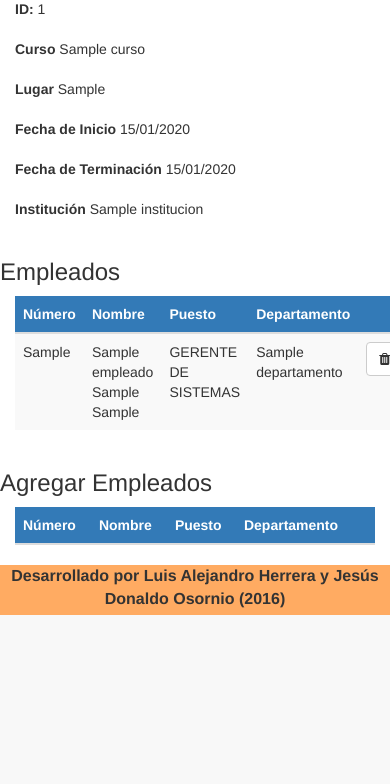
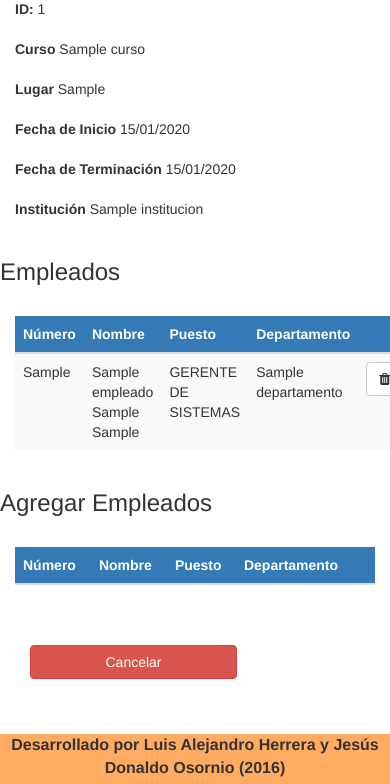
Before and after one commit to jdosornio/ARHITAC-CAP, a CodeIgniter app: page /ARHITAC-CAP/index.php/edicion_curso/ver_lista/1 in a window 390 px wide. Shown: the part 244-1028 px from the top of the page. Before the commit the page ends 859 px from the top, so only its background shows below. Run offline with CodeIgniter, Linux system fonts and the light colour scheme; data comes from the database, SQL or seed files in the repository; tables that the repository leaves empty hold one stand-in row (values such as "Sample post"); lists and menus that the app fills with data are empty.

Commit message:
Modificaciones finales

```diff
--- a/application/views/edicion_curso/update_lista_view.php
+++ b/application/views/edicion_curso/update_lista_view.php
@@ -55,6 +55,7 @@
                 <div class="row">
                     <h3>Empleados</h3>
                 </div>
+                <br/>
                 <div class="row">
                     <div class="col-md-2"></div>
                     <div class="col-md-8">
@@ -86,6 +87,7 @@
                 <div class="row">
                     <h3>Agregar Empleados</h3>
                 </div>
+                <br/>
                 <div class="row">
                     <div class="col-md-2"></div>
                     <div class="col-md-8">
@@ -113,6 +115,13 @@
                         </table>
                     </div>
                 </div>
+                <br/><br/>
+                <div class="form-group">
+                    <div class="col-sm-offset-8 col-lg-8 col-sm-8 text-left">
+                        <input type="cancel" class="btn btn-danger" value="Cancelar" onClick="location.href='<?php echo base_url('edicion_curso'); ?>'"/>
+                    </div>
+                </div>
+                <br/><br/>
 
             </div>
 
--- a/application/views/menu.php
+++ b/application/views/menu.php
@@ -28,7 +28,7 @@
                             <span class="icon-bar"></span>
                             <span class="icon-bar"></span>
                         </button>
-                        <a class="navbar-brand" href="#">ARHITAC</a>
+                        <a class="navbar-brand" href="<?php echo base_url(); ?>">ARHITAC</a>
                     </div>
 
                     <div class="collapse navbar-collapse" id="bs-example-navbar-collapse-1">
```
